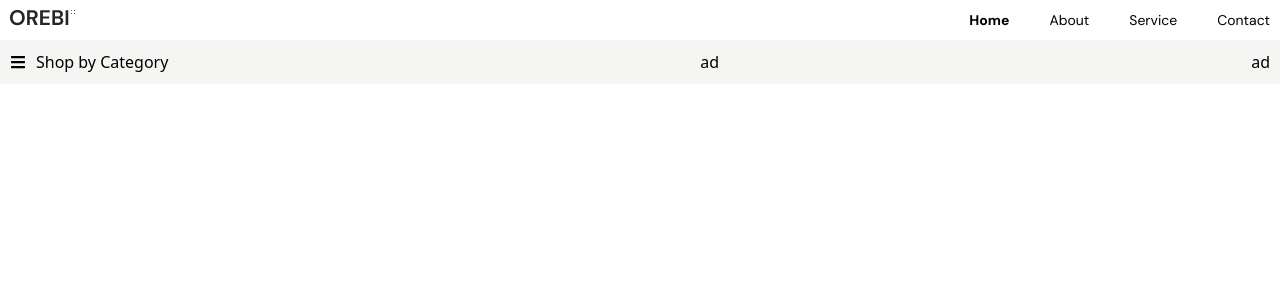
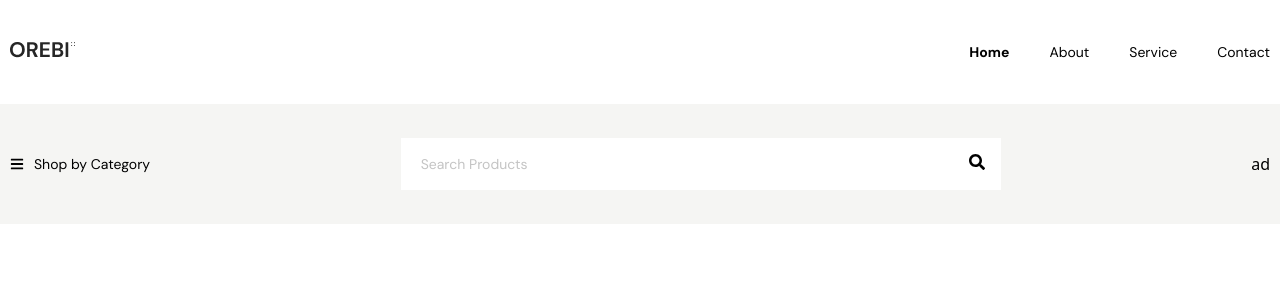
Before and after one commit to ABMshawonislam-dev/orebi-ecommerce, a React (Create React App) app: page / in a window 1280 px wide. Shown: the top 300 px of the page. Built offline with nearby package versions, Linux system fonts and the light colour scheme.

Commit message:
dropdown and search bar

```diff
--- a/package.json
+++ b/package.json
@@ -40,6 +40,8 @@
   "devDependencies": {
     "autoprefixer": "^10.4.13",
     "postcss": "^8.4.19",
+    "prettier": "^2.8.0",
+    "prettier-plugin-tailwindcss": "^0.2.0",
     "tailwindcss": "^3.2.4"
   }
 }
--- /dev/null
+++ b/prettier.config.js
@@ -0,0 +1,4 @@
+module.exports = {
+    plugins: [require('prettier-plugin-tailwindcss')],
+    tailwindConfig: './tailwind.config.js',
+  }
--- a/src/components/layout/Dropdown.js
+++ b/src/components/layout/Dropdown.js
@@ -1,8 +1,8 @@
 import React from "react";
 
-const Dropdown = ({ children, className, title, onClick }) => {
+const Dropdown = ({ children, className, title,dropref }) => {
   return (
-    <div className={className} onClick={onClick}>
+    <div className={className} ref={dropref}>
       <p>{title}</p>
       {children}
     </div>
--- a/src/components/layout/Header.js
+++ b/src/components/layout/Header.js
@@ -1,37 +1,73 @@
 import Container from "./Container";
-import React, { useState } from "react";
+import React, { useEffect, useRef, useState } from "react";
 import Flex from "./Flex";
 import Dropdown from "./Dropdown";
-import { FaBars } from "react-icons/fa";
+import { FaBars, FaSearch } from "react-icons/fa";
 import List from "./List";
 import ListItem from "./ListItem";
+import Search from "./Search";
 
 const Header = () => {
   let [show, setShow] = useState(false);
+  let ref = useRef();
 
-  let handleDropdown = () => {
-    setShow(!show);
-  };
+  useEffect(() => {
+    document.body.addEventListener("click", (e) => {
+      console.log(ref.current);
+      if (ref.current.contains(e.target)) {
+        setShow(true);
+      } else {
+        setShow(false);
+      }
+    });
+  }, []);
   return (
-    <div className="bg-[#F5F5F3]">
+    <div className="bg-[#F5F5F3] py-6">
       <Container>
         <Flex className="flex justify-between">
-          <div>
-            <Dropdown onClick={handleDropdown}>
-              <p className="flex items-center gap-x-2.5">
+          <div className="flex items-center">
+            <Dropdown className="relative" dropref={ref}>
+              <p className="font-regular flex items-center gap-x-2.5 font-dm text-sm">
                 <FaBars /> Shop by Category
               </p>
               {show && (
-                <List className="absolute">
-                  <ListItem itemname="asdasd" />
-                  <ListItem itemname="asdasd" />
-                  <ListItem itemname="asdasdß" />
+                <List className="font-regular absolute top-8 w-[263px] bg-primary font-dm text-sm text-[#767676]">
+                  <ListItem
+                    className="border border-solid border-[#2D2D2D] py-4 px-5 duration-100 ease-in hover:px-7 hover:font-bold hover:text-white"
+                    itemname="Accesories"
+                  />
+                  <ListItem
+                    className="border-solid border-[#2D2D2D] py-4 px-5 duration-100 ease-in hover:px-7 hover:font-bold hover:text-white"
+                    itemname="Furniture "
+                  />
+                  <ListItem
+                    className="border-solid border-[#2D2D2D] py-4 px-5 duration-100 ease-in hover:px-7 hover:font-bold hover:text-white"
+                    itemname="Electronics"
+                  />
+                  <ListItem
+                    className="v border-solid border-[#2D2D2D] py-4 px-5 duration-100 ease-in hover:px-7 hover:font-bold hover:text-white"
+                    itemname="Clothes"
+                  />
+                  <ListItem
+                    className="border-solid border-[#2D2D2D] py-4 px-5 duration-100 ease-in hover:px-7 hover:font-bold hover:text-white"
+                    itemname="Bags"
+                  />
+                  <ListItem
+                    className="border-solid border-[#2D2D2D] py-4 px-5 duration-100 ease-in hover:px-7 hover:font-bold hover:text-white"
+                    itemname="Home appliances"
+                  />
                 </List>
               )}
             </Dropdown>
           </div>
-          <div>ad</div>
-          <div>ad</div>
+          <div className="relative w-[600px]">
+            <Search
+              className="font-regular w-full py-4 px-5 font-dm text-sm placeholder:text-[#c4c4c4]"
+              placeholder="Search Products"
+            />
+            <FaSearch className="absolute top-4 right-4" />
+          </div>
+          <div className="flex items-center">ad</div>
         </Flex>
       </Container>
     </div>
--- a/src/components/layout/ListItem.js
+++ b/src/components/layout/ListItem.js
@@ -1,7 +1,11 @@
 import React from "react";
-
-const ListItem = ({ itemname, className }) => {
-  return <li className={className}>{itemname}</li>;
+import { Link } from "react-router-dom";
+const ListItem = ({ itemname, className,href }) => {
+  return (
+    <li className={className}>
+      <Link to={href}>{itemname}</Link>
+    </li>
+  );
 };
 
 export default ListItem;
--- a/src/components/layout/Navabar.js
+++ b/src/components/layout/Navabar.js
@@ -5,6 +5,7 @@ import List from "./List";
 import ListItem from "./ListItem";
 import Container from "./Container";
 import { RiBarChartHorizontalFill } from "react-icons/ri";
+
 import { useEffect, useState } from "react";
 const Navabar = () => {
   let [show, setShow] = useState(true);
@@ -24,34 +25,34 @@ const Navabar = () => {
   }, []);
 
   return (
-    <nav>
+    <nav className="py-8">
       <Container>
         <Flex className="lg:flex">
           <div className="lg:w-3/12">
             <Image imgsrc="assets/logo.png" />
           </div>
-          <div className="lg:w-9/12 w-full">
+          <div className="w-full lg:w-9/12">
             <RiBarChartHorizontalFill
               onClick={() => setShow(!show)}
-              className="block lg:hidden ml-auto absolute top-2.5 right-2.5"
+              className="absolute top-2.5 right-2.5 ml-auto block lg:hidden"
             />
 
             {show && (
-              <List className="lg:flex lg:justify-end lg:gap-x-10 mt-5 lg:mt-0">
+              <List className="mt-5 lg:mt-0 lg:flex lg:justify-end lg:gap-x-10">
                 <ListItem
-                  className="font-dm text-sm font-bold hover:font-bold my-2.5 lg:my-0"
+                  className="my-2.5 font-dm text-sm font-bold hover:font-bold lg:my-0"
                   itemname="Home"
                 />
                 <ListItem
-                  className="font-dm text-sm font-regular hover:font-bold my-2.5 lg:my-0"
+                  className="font-regular my-2.5 font-dm text-sm hover:font-bold lg:my-0"
                   itemname="About"
                 />
                 <ListItem
-                  className="font-dm text-sm font-regular hover:font-bold my-2.5 lg:my-0"
+                  className="font-regular my-2.5 font-dm text-sm hover:font-bold lg:my-0"
                   itemname="Service"
                 />
                 <ListItem
-                  className="font-dm text-sm font-regular hover:font-bold my-2.5 lg:my-0"
+                  className="font-regular my-2.5 font-dm text-sm hover:font-bold lg:my-0"
                   itemname="Contact"
                 />
               </List>
--- /dev/null
+++ b/src/components/layout/Search.js
@@ -0,0 +1,7 @@
+import React from "react";
+
+const Search = ({ className,placeholder}) => {
+  return <input className={className} placeholder={placeholder}/>;
+};
+
+export default Search;
--- a/tailwind.config.js
+++ b/tailwind.config.js
@@ -9,6 +9,9 @@ module.exports = {
       fontFamily: {
         dm: ["DM Sans", "sans-serif"],
       },
+      colors: {
+        primary: "#262626",
+      },
     },
   },
   plugins: [],
```
Also changed, not shown: 1 other file (tests, documents, lock files or other folders).
